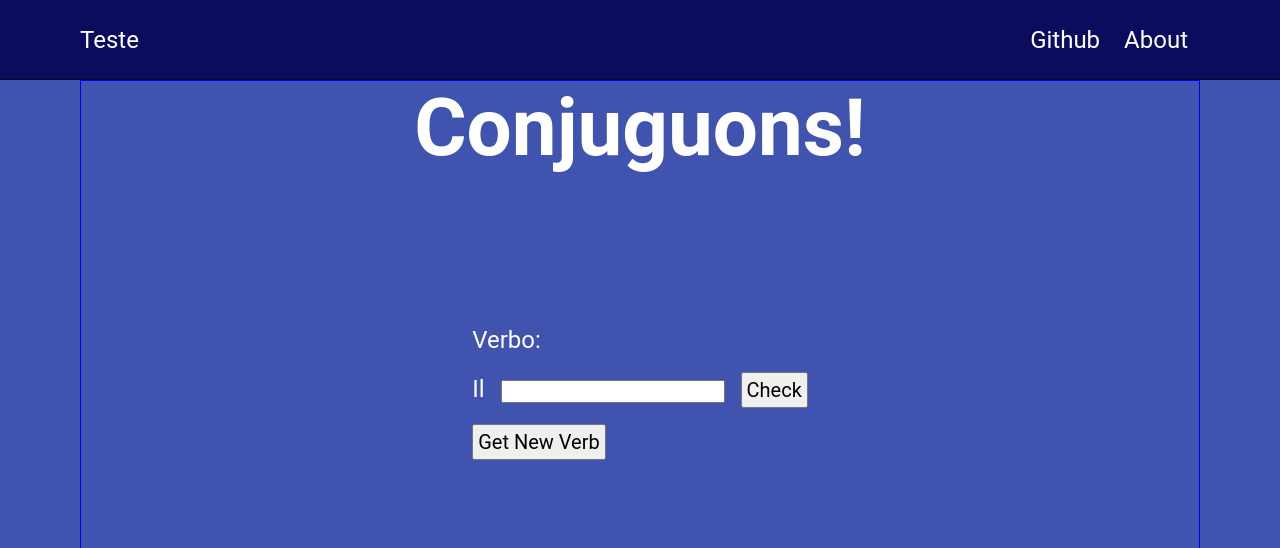
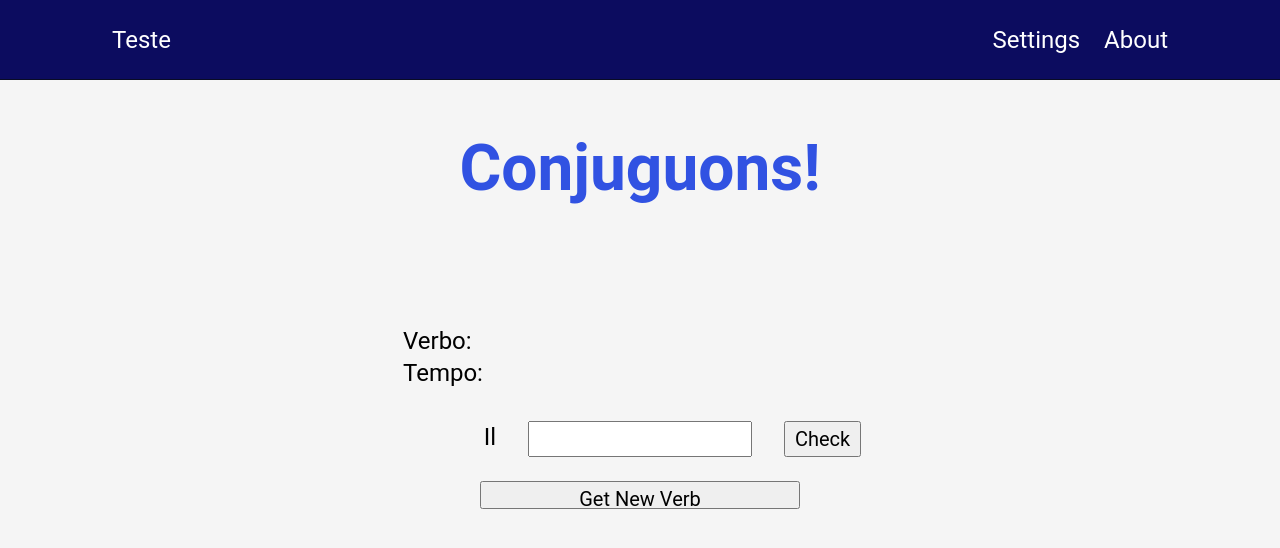
Before and after one commit to flaviobvds/conjuguons, a Next.js app: page / in a window 1280 px wide. Shown: the top 548 px of the page. Built offline with nearby package versions, Linux system fonts and the light colour scheme.

Commit message:
styling with grid

```diff
--- a/src/components/Header/header.module.scss
+++ b/src/components/Header/header.module.scss
@@ -7,7 +7,7 @@
 .headerContent {
     max-width: 1120px;
     margin: 0 auto;
-    //padding: 0 2rem;
+    padding: 0 2rem;
     width: 100%;
     height: 5rem;
     display: grid;
@@ -17,26 +17,30 @@
 
 .langs {
     //background-color: yellow;
-    //color: black;
+    color: white;
     height: 5rem;
     display: flex;
     justify-content: flex-start;
     align-items: center;
+    //padding: 0 1rem;
 }
 
 .links {
     //background-color: green;
-    height: 5rem;
+    //height: 5rem;
     display:flex;
     justify-content: flex-end;
     align-items: center;
 
     a {
+        //background-color: aqua;
+        color: white;
         display: inline-block;
         position: relative;
-        padding: 0 0.75rem;
-        height: 5rem;
-        line-height: 5rem;
+        margin-left: 1.5rem;
+        //padding: 0 1rem;
+        //height: 5rem;
+        //line-height: 5rem;
 
         &:hover {
             color: rgb(226, 226, 226);
--- a/src/components/Header/index.tsx
+++ b/src/components/Header/index.tsx
@@ -9,7 +9,7 @@ export function Header() {
                 </nav>
 
                 <nav className={styles.links}>
-                    <a href='http://www.google.com'>Github</a>
+                    <a href='http://www.google.com'>Settings</a>
                     <a href='http://www.google.com'>About</a>
                 </nav>
             </div>
--- a/src/components/QuestionContainer/index.tsx
+++ b/src/components/QuestionContainer/index.tsx
@@ -19,7 +19,8 @@ interface QuestionContainerProps {
         subjects: number[],
         verbs: 'top25verbs' | 'top50verbs' | 'top100verbs' | 'allverbs',
         verbTenses: string[]
-    }
+    },
+    lang: string
 }
 
 function getRandomVerb(listType: 'top25verbs' | 'top50verbs' | 'top100verbs' | 'allverbs') {
@@ -56,7 +57,7 @@ function getConjugation(question: Question) {
     return FrenchVerbs.getConjugation(Lefff as VerbsInfo, question.verb, question.tense, question.person)
 }
 
-export function QuestionContainer({ questionsettings }: QuestionContainerProps) {
+export function QuestionContainer({ questionsettings, lang }: QuestionContainerProps) {
     const [answer, setAnswer] = useState('');
     const [verb, setVerb] = useState('');
     const [subject, setSubject] = useState(0);
@@ -146,22 +147,42 @@ export function QuestionContainer({ questionsettings }: QuestionContainerProps)
     return (
         <main className={styles.contentContainer}>
 
-            <h1 className={styles.title}> Conjuguons! </h1>
+            <div className={styles.titleContainer}>
+                <h1 className={styles.title}> Conjuguons! </h1>
+            </div>
+
             <div className={styles.questionContainer}>
-                Verbo: {capitalizeVerb(verb) ?? ''} <br />
-                {fixTenseName(verbTense) ?? ''}
+                <div className={styles.questionPromptContainer}>
+                    Verbo: <br />
+                    Tempo:
+                </div>
 
-                <form onSubmit={handleSubmitAnswer}>
-                    {getSubjectName(subject)}
+                <div className={styles.questionGeneratedContainer}>
+                    {capitalizeVerb(verb) ?? ''} <br />
+                    {fixTenseName(verbTense) ?? ''}
+                </div>
+
+
+
+                <form className={styles.submitForm} onSubmit={handleSubmitAnswer}>
+                    <span className={styles.subject}>
+                        {getSubjectName(subject)}
+                    </span>
+
                     <input
                         onChange={e => setAnswer(e.target.value)}
                         value={answer}
+                        className={styles.answer}
                     />
-                    <button type="submit">
+
+                    <button
+                        type="submit"
+                        className={styles.submitAnswer}
+                    >
                         Check
                     </button>
                 </form>
-                {status}
+
 
                 <button
                     type="button"
@@ -170,6 +191,7 @@ export function QuestionContainer({ questionsettings }: QuestionContainerProps)
                 >
                     Get New Verb
                 </button>
+
             </div>
 
         </main>
--- a/src/components/QuestionContainer/questioncontainer.module.scss
+++ b/src/components/QuestionContainer/questioncontainer.module.scss
@@ -1,44 +1,99 @@
-.title {
-    color: white;
-    font-size: 5rem;
-    align-items: center;
-    margin-bottom: 4rem;
-    padding-bottom: 4rem;
-    //background-color: blue;
-    height: 5rem;
-}
-
 .contentContainer {
     max-width: 1120px;
     margin: 0 auto;
+    margin-top: 1rem;
     padding: 0 2rem;
     height: calc(100vh - 20rem);
     align-content: center;
-    border: 1px solid blue;
+    //border: 1px solid blue;
     //background-color: red;
-    display:grid;
+    display: grid;
     grid-template-rows: 1fr 3fr;
     align-items: center;
     justify-items: center;
     //justify-content: center;
+}
 
-    form {
-        * {
-            margin-top: 1rem;
-            margin-left: 1rem;
-            margin-bottom: 1rem;
-        }
-    }
+.titleContainer {
+    //background-color: green;
+    color: #3152e2;
+    font-size: 2rem;
+    align-items: center;
+    margin-top: 1.5rem;
+}
 
-    button {
-        font-size: 1.25rem;
-        padding: 0.25rem;
+.questionContainer {
+    margin-top: 2rem;
+    width: 500px;
+    height: 200px;
+    line-height: 2rem;
+    font-size: 1.5rem;
+    //background-color: yellow;
+    padding: 5px;
+    display: grid;
+    grid-template-columns: 1fr 3fr 1fr;
+    grid-template-rows: 2fr 1fr 1fr;
+    grid-template-areas: "qP qG qG"   "f f f"  "nVB nVB nVB";
+    align-items: center;
+}
+
+.questionPromptContainer {
+    padding: 0.5rem;
+    //background-color: green;
+    //line-height: 2rem;
+    //font-size: 1.5rem;
+    grid-area: qP;
+    //display: flex;
+}
+
+.questionGeneratedContainer {
+    padding: 0.5rem;
+    //background-color: pink;
+    line-height: 2rem;
+    font-size: 1.5rem;
+    grid-area: qG;
+}
+
+
+.submitForm {
+    padding: 0.5rem;
+    grid-area: f;
+    display: grid;
+    grid-template-columns: 1fr 1fr 1fr;
+    grid-template-areas: "s a cB";
+    //background-color: aqua;
+
+    * {
+        margin: 1rem;
     }
 }
 
-.questionContainer {
-    line-height: 2rem;
-    font-size: 1.5rem;
-    //background-color: black;
-    padding: 5px;
+.subject {
+    grid-area: s;
+    text-align: end;
+    //padding-right: 1rem;
+    //background-color: purple;
 }
+
+.answer {
+    grid-area: a;
+    align-items: start;
+    //background-color: greenyellow;
+}
+
+.submitAnswer {
+    grid-area: cB;
+    font-size: 1.25rem;
+    padding: 0.25rem;
+    //background-color: brown;
+}
+
+.getNewVerbButton {
+    grid-area: nVB;
+    font-size: 1.25rem;
+    padding: 0.25rem;
+    height: 1.75rem;
+    width: 20rem;
+    //background-color: darkmagenta;
+    justify-self: center;
+}
--- a/src/pages/index.tsx
+++ b/src/pages/index.tsx
@@ -14,6 +14,7 @@ export default function Home() {
         verbTenses: ['PASSE_COMPOSE', 'PLUS_QUE_PARFAIT']
     }
 
+    const [lang, setLang] = useState('fr');
     const [isSettingsModalOpen, setIsSettingsModalOpen] = useState(false);
 
     function handleOpenSettingsModal() {
@@ -30,7 +31,7 @@ export default function Home() {
             </Head>
 
             <Header />
-            <QuestionContainer questionsettings={settings} />
+            <QuestionContainer questionsettings={settings} lang={lang}/>
             <SettingsModal
                 isOpen={isSettingsModalOpen}
                 onRequestClose={handleCloseSettingsModal}
--- a/src/styles/global.scss
+++ b/src/styles/global.scss
@@ -26,8 +26,8 @@
 }
 
 body {
-    background: #172f9ed2;
-    color: var(--white);
+    background: whitesmoke;
+    color: black;
 }
 
 body, input, textarea, select, button {
```
